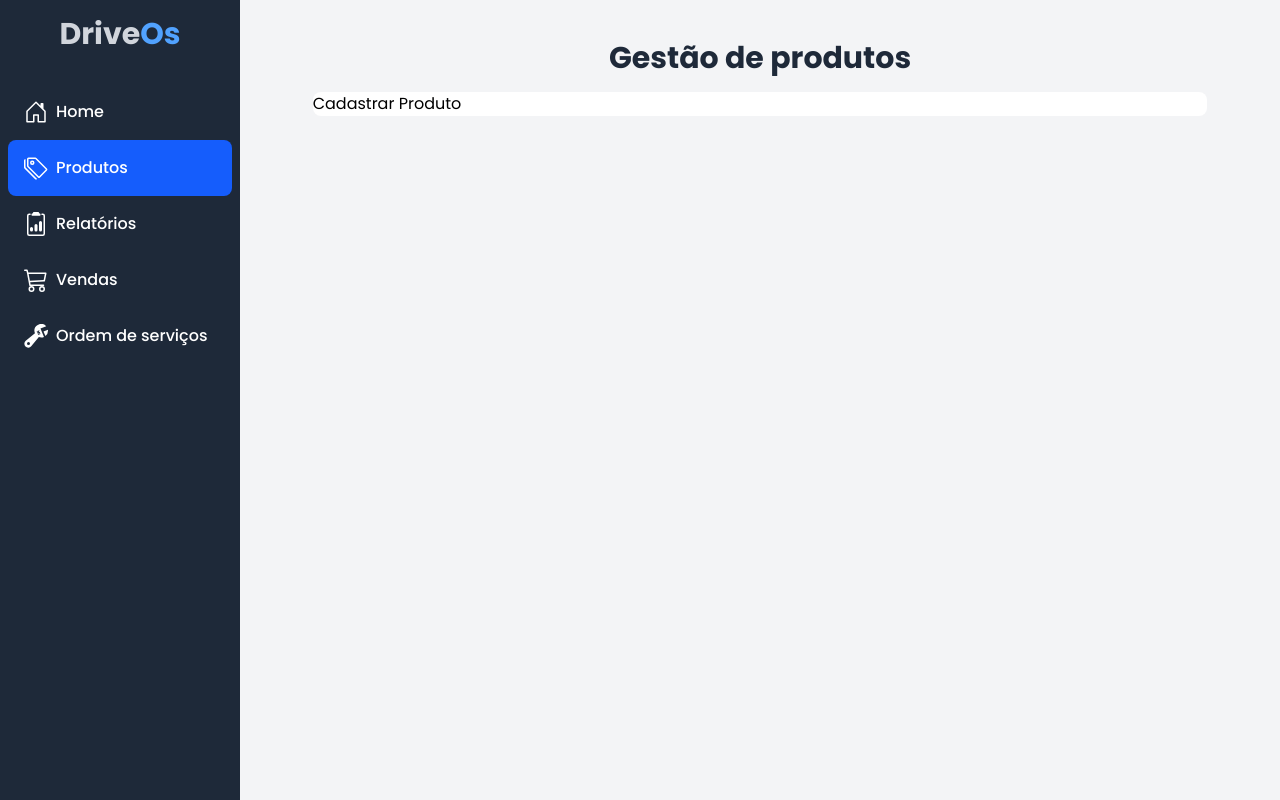
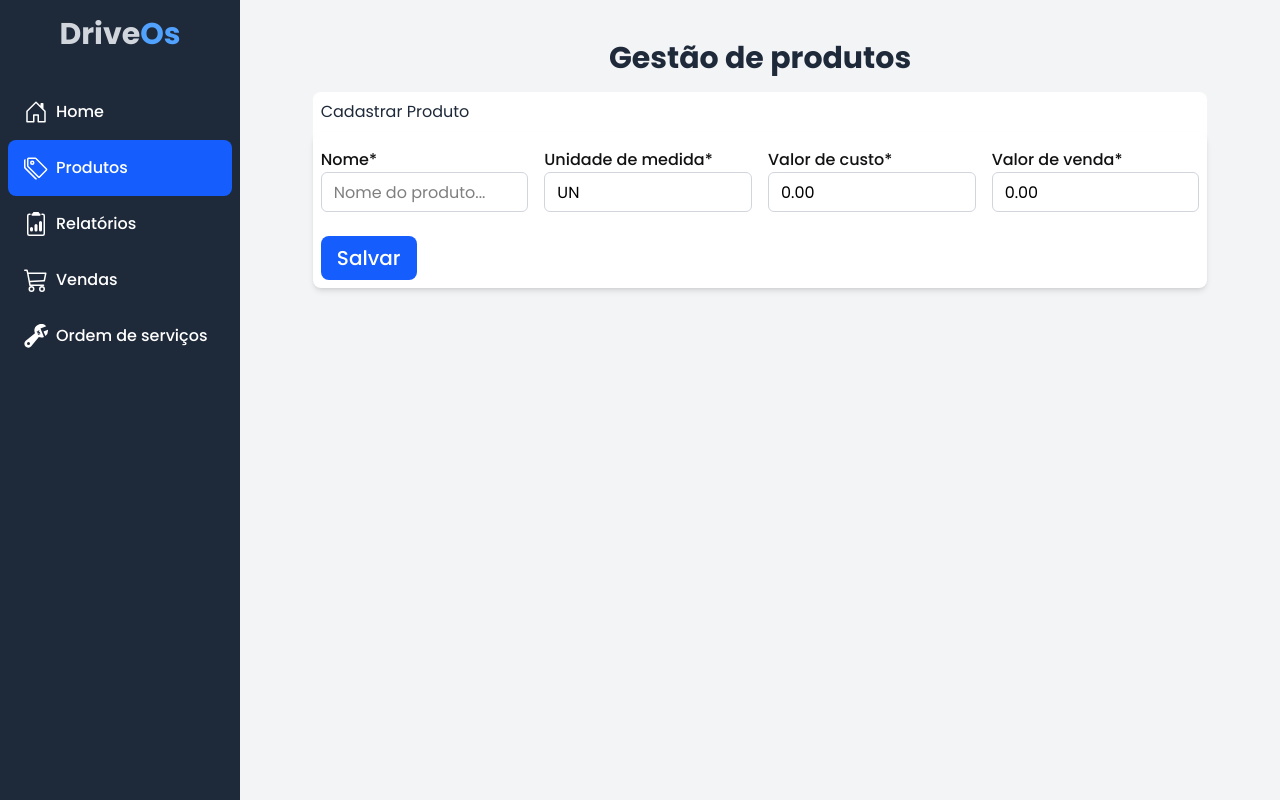
Before and after one commit to gustavols12/DriveOS, a Next.js app: page /produtos in a window 1280 px wide. Built offline with nearby package versions, Linux system fonts and the light colour scheme.

Commit message:
Feat: cria componente input e formulario de cadastro de produto

```diff
--- /dev/null
+++ b/src/app/(pages)/produtos/components/formProdutos/index.tsx
@@ -0,0 +1,67 @@
+'use client';
+
+import { Input } from '@/components/input';
+import { FormEvent, useState } from 'react';
+
+export function FormProdutos() {
+  const [produto, setProduto] = useState('');
+  const [unMedida, setUnMedida] = useState('UN');
+  const [custo, setCusto] = useState('0.00');
+  const [venda, setVenda] = useState('0.00');
+
+  function handleAddProduct(e: FormEvent) {
+    e.preventDefault();
+    alert(produto);
+    setProduto('');
+  }
+  return (
+    <form
+      onSubmit={handleAddProduct}
+      className="w-full max-w-7xl shadow-md rounded-lg p-2"
+    >
+      <div className="grid grid-cols-1 md:grid-cols-2 lg:grid-cols-4 gap-4">
+        <div className="w-full py-2">
+          <label className="text-[#121212] font-medium">Nome*</label>
+          <Input
+            type="text"
+            placeholder="Nome do produto..."
+            value={produto}
+            onChange={(e) => setProduto(e.target.value)}
+          />
+        </div>
+        <div className="w-full py-2">
+          <label className="text-[#121212] font-medium">
+            Unidade de medida*
+          </label>
+          <Input
+            type="text"
+            placeholder="UN"
+            value={unMedida}
+            onChange={(e) => setUnMedida(e.target.value)}
+          />
+        </div>
+        <div className="w-full py-2 ">
+          <label className="text-[#121212] font-medium">Valor de custo*</label>
+          <Input
+            type="number"
+            placeholder="UN"
+            value={custo}
+            onChange={(e) => setCusto(e.target.value)}
+          />
+        </div>
+        <div className="w-full py-2 ">
+          <label className="text-[#121212] font-medium">Valor de venda*</label>
+          <Input
+            type="number"
+            placeholder="UN"
+            value={venda}
+            onChange={(e) => setVenda(e.target.value)}
+          />
+        </div>
+      </div>
+      <button className="w-full sm:w-24 mt-4 cursor-pointer p-2 bg-[#155dfc] font-medium text-xl border-0 text-white rounded-lg">
+        Salvar
+      </button>
+    </form>
+  );
+}
--- a/src/app/(pages)/produtos/page.tsx
+++ b/src/app/(pages)/produtos/page.tsx
@@ -1,11 +1,17 @@
+import { Input } from '@/components/input';
+import { FormProdutos } from './components/formProdutos';
+
 export default function Produtos() {
   return (
-    <section className="w-full p-2 lg:p-8 flex flex-col items-center justify-center gap-2">
+    <section className="w-full p-2 lg:p-8 flex flex-col items-center justify-center md:justify-items-start gap-2">
       <h1 className="text-2xl sm:text-3xl font-bold text-[#1e2939] my-2">
         Gestão de produtos
       </h1>
-      <div className="w-11/12 flex flex-col bg-white rounded-lg">
-        <h3>Cadastrar Produto</h3>
+      <div className="w-11/12 flex flex-col bg-white rounded-lg ">
+        <h3 className="text-[#1e2939] m-2">Cadastrar Produto</h3>
+        <div>
+          <FormProdutos />
+        </div>
       </div>
     </section>
   );
--- a/src/app/globals.css
+++ b/src/app/globals.css
@@ -1 +1,5 @@
 @import 'tailwindcss';
+
+* {
+  box-sizing: border-box;
+}
--- a/src/app/page.tsx
+++ b/src/app/page.tsx
@@ -2,13 +2,13 @@ import { BsCashCoin, BsTags, BsCart3, BsGraphUpArrow } from 'react-icons/bs';
 
 export default function Home() {
   return (
-    <section className="w-full p-2 lg:p-8 flex flex-col items-center justify-center gap-2">
+    <section className="w-full p-2 lg:p-8 flex flex-col items-center justify-center gap-2 ">
       <h1 className="text-xl sm:text-3xl font-bold text-[#1e2939]">
         Dashboard - Caixa Diário
       </h1>
       <section className="w-full grid grid-cols-1 lg:grid-cols-3 items-center justify-center gap-4 my-2 lg:m-4 ">
         {/* caixa */}
-        <div className="bg-white w-full h-28 flex items-center justify-between rounded-lg border-l-3 border-l-green-500">
+        <div className="bg-white w-full h-28 flex items-center justify-between rounded-lg border-l-3 border-l-green-500 shadow-md">
           <div className="px-4 ">
             <p>Caixa diário</p>
             <strong>R$ 1.500</strong>
@@ -18,7 +18,7 @@ export default function Home() {
           </div>
         </div>
         {/* vendas */}
-        <div className="bg-white w-full h-28 flex items-center justify-between rounded-lg border-l-3 border-l-blue-500">
+        <div className="bg-white w-full h-28 flex items-center justify-between rounded-lg border-l-3 border-l-blue-500 shadow-md">
           <div className="px-4 ">
             <p>Vendas</p>
             <strong>0</strong>
@@ -28,7 +28,7 @@ export default function Home() {
           </div>
         </div>
         {/* produtos */}
-        <div className="bg-white w-full h-28 flex items-center justify-between rounded-lg border-l-3 border-l-purple-500">
+        <div className="bg-white w-full h-28 flex items-center justify-between rounded-lg border-l-3 border-l-purple-500 shadow-md">
           <div className="px-4 ">
             <p>Produtos</p>
             <strong>0</strong>
@@ -38,7 +38,7 @@ export default function Home() {
           </div>
         </div>
       </section>
-      <div className="w-full flex flex-col  justify-start bg-white rounded-lg p-2">
+      <div className="w-full flex flex-col  justify-start bg-white rounded-lg p-2 shadow-md">
         <div className="flex items-center justify-start gap-2 p-2">
           <BsGraphUpArrow size={30} />
           <h3 className="text-xl">Resumo do dia</h3>
--- /dev/null
+++ b/src/components/input/index.tsx
@@ -0,0 +1,13 @@
+import { InputProps } from '@/types/input.type';
+
+export function Input({ type, placeholder, value, onChange }: InputProps) {
+  return (
+    <input
+      className="w-full rounded-md h-10 text-black outline-none border border-gray-300 px-3 py-2 box-border"
+      type={type}
+      placeholder={placeholder}
+      value={value}
+      onChange={onChange}
+    />
+  );
+}
--- /dev/null
+++ b/src/types/input.type.ts
@@ -0,0 +1,6 @@
+export interface InputProps {
+  type: string;
+  placeholder: string;
+  value: string;
+  onChange: (event: React.ChangeEvent<HTMLInputElement>) => void;
+}
```
Also changed, not shown: src/app/(pages)/produtos/components/input.tsx (deleted).
